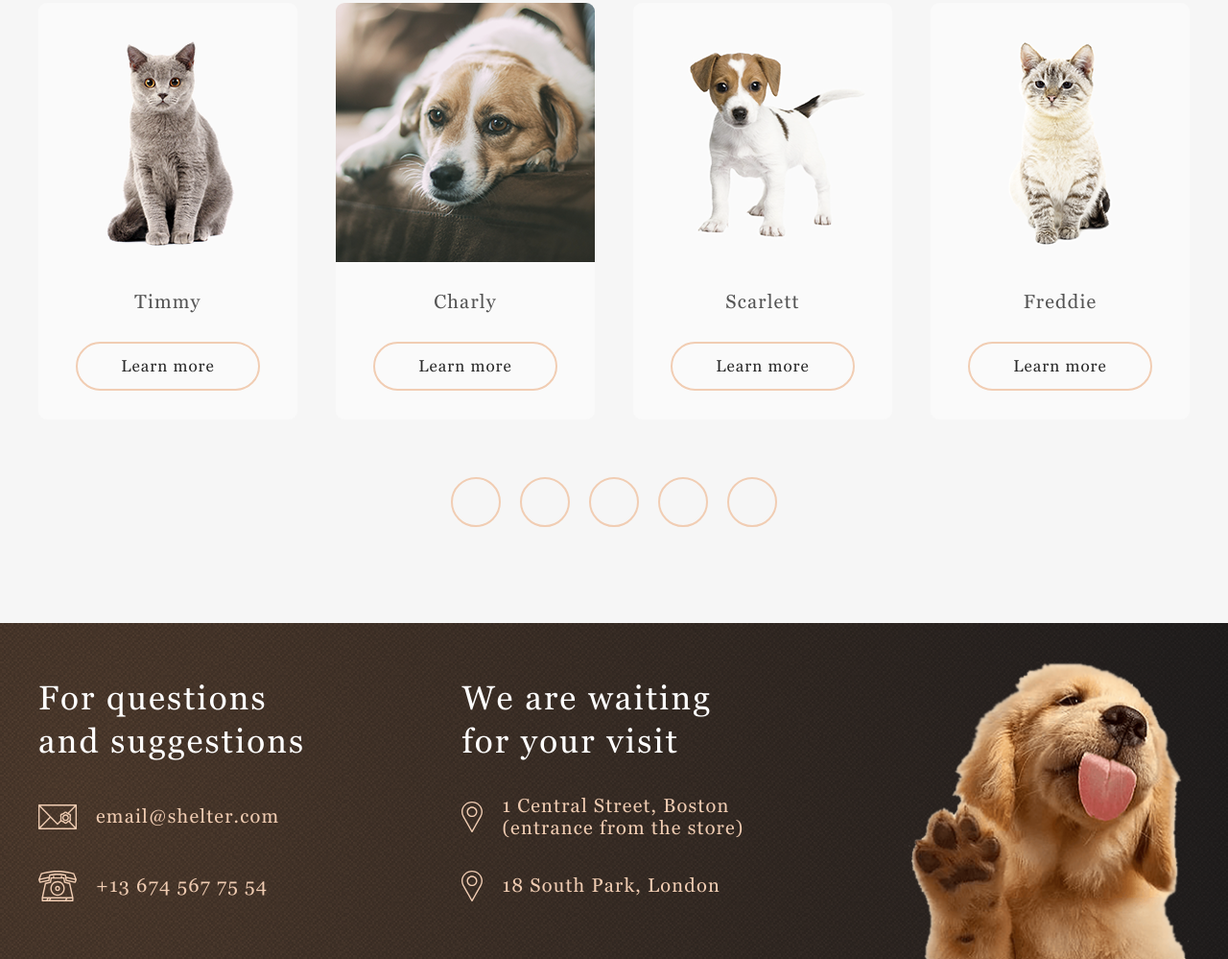
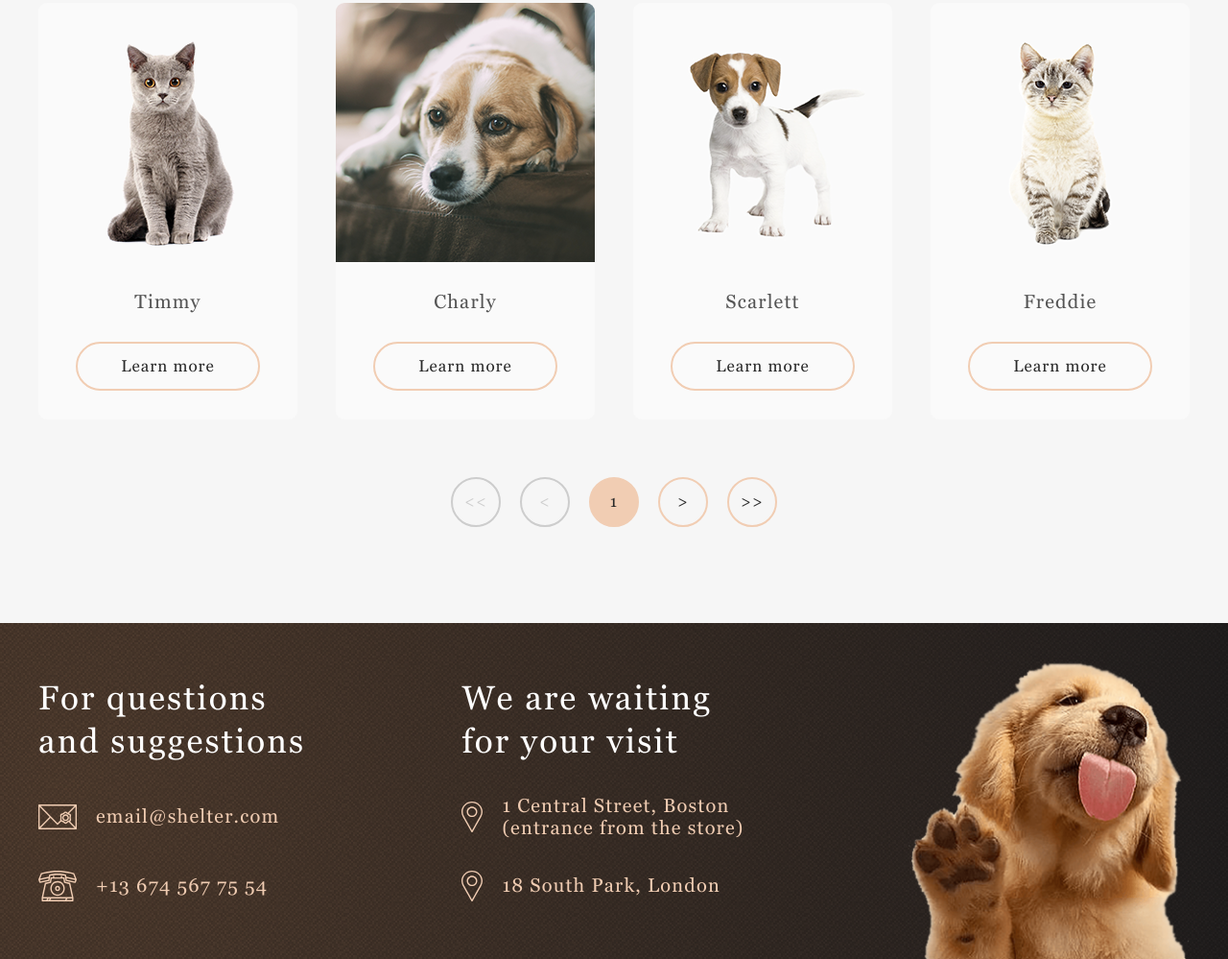
Before and after one commit to DeePenguin/RSS2023Q1-tasks, a plain HTML site: page shelter/pets.html in a window 1280 px wide. Shown: the part 814-1813 px from the top of the page at 96% size. Drawn offline with Linux system fonts and the light colour scheme.

Commit message:
feat: add pagination

```diff
--- a/shelter/pets.html
+++ b/shelter/pets.html
@@ -138,11 +138,11 @@
             </div>
           </div>
           <div class="pagination">
-            <button class="btn btn_round"></button>
-            <button class="btn btn_round"></button>
-            <button class="btn btn_round"></button>
-            <button class="btn btn_round"></button>
-            <button class="btn btn_round"></button>
+            <button class="btn btn_round btn_disabled" type="button">	&lt;&lt;</button>
+            <button class="btn btn_round btn_disabled" type="button">	&lt;</button>
+            <button class="btn btn_round btn_filled" type="button">1</button>
+            <button class="btn btn_round" type="button">&gt;</button>
+            <button class="btn btn_round" type="button">&gt;&gt;</button>
           </div>
         </div>
       </div>
--- a/shelter/styles/scss/_buttons.scss
+++ b/shelter/styles/scss/_buttons.scss
@@ -29,6 +29,12 @@
     padding: 0;
   }
 
+  &_disabled {
+    border-color: $color-dark-s;
+    color: $color-dark-s;
+    pointer-events: none;
+  }
+
   &_credit-card {
     border-radius: 9px;
     padding: 8px 14px;
```
Also changed, not shown: shelter/main.html (+2 -2 lines), shelter/styles/style.css, 1 other file.
